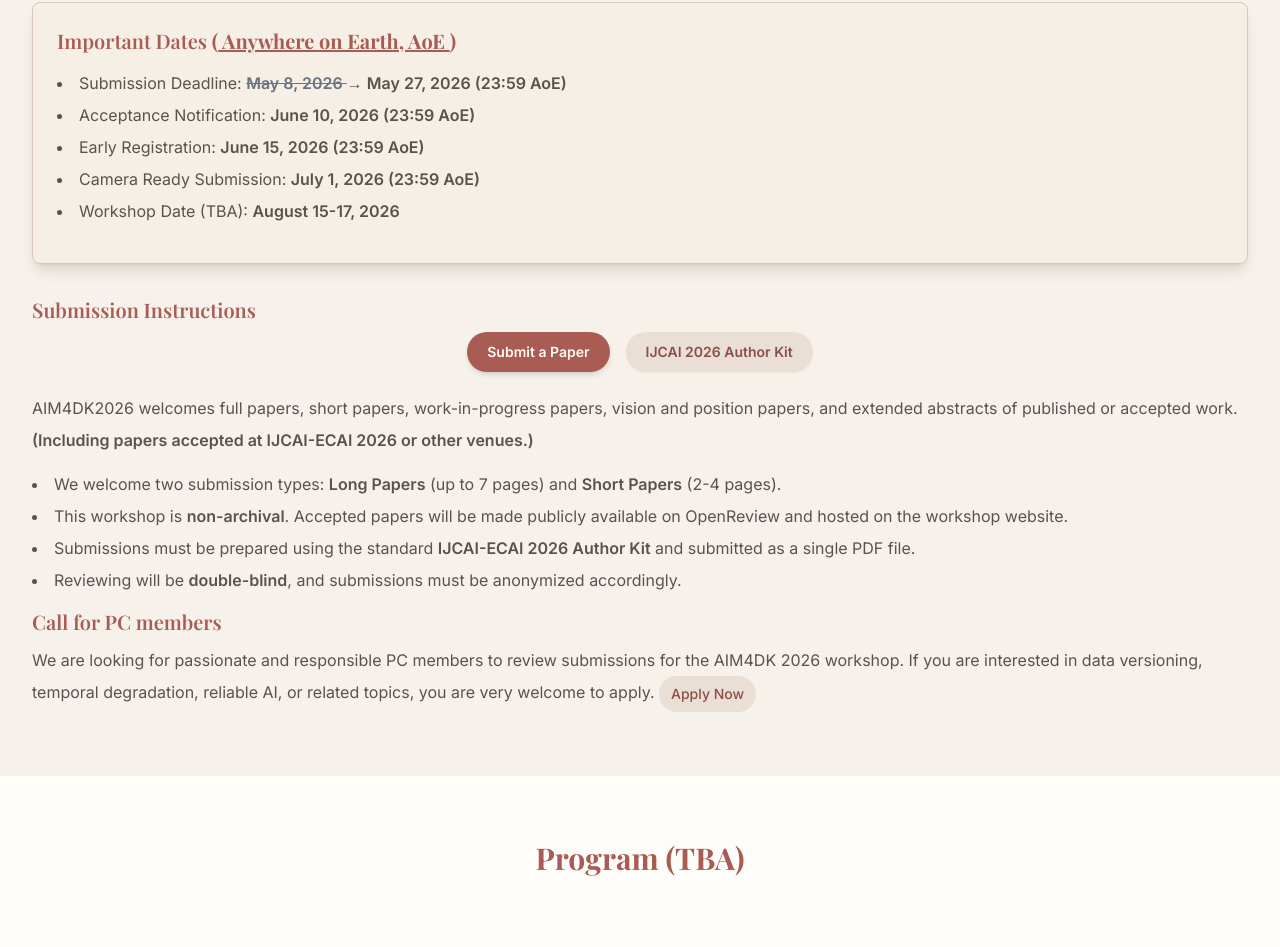
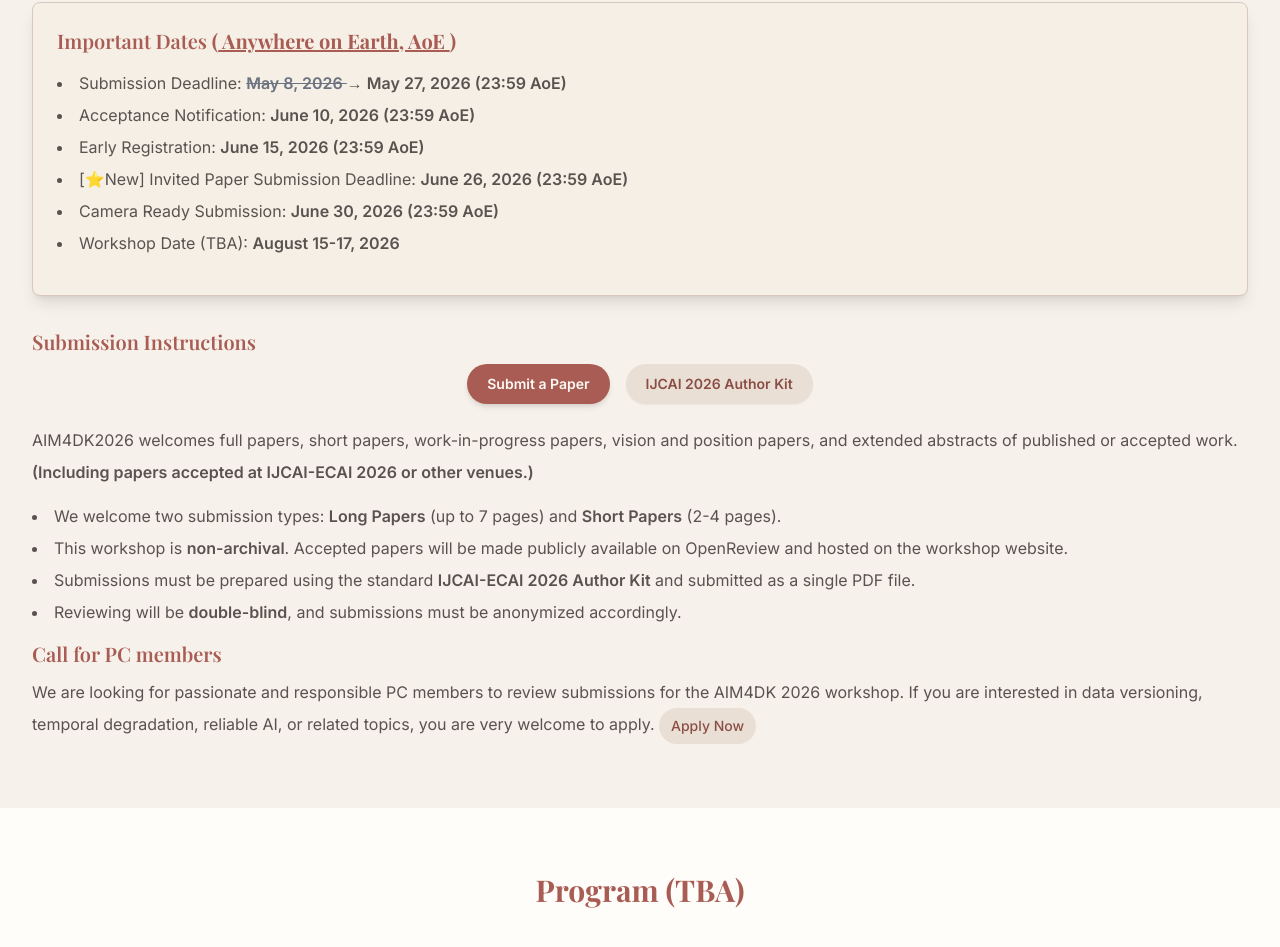
Before and after one commit to ElizaZhou96/aim4dk, a React (Vite) app: page / in a window 1280 px wide. Shown: the part 2979-3926 px from the top of the page. Built offline with nearby package versions, Linux system fonts and the light colour scheme.

Commit message:
Update App.tsx

```diff
--- a/src/App.tsx
+++ b/src/App.tsx
@@ -451,7 +451,10 @@
                     Early Registration: <span className="font-bold">June 15, 2026 (23:59 AoE)</span>
                   </li>
                   <li>
-                    Camera Ready Submission: <span className="font-bold">July 1, 2026 (23:59 AoE)</span>
+                    [⭐New] Invited Paper Submission Deadline: <span className="font-bold">June 26, 2026 (23:59 AoE)</span>
+                  </li>
+                  <li>
+                    Camera Ready Submission: <span className="font-bold">June 30, 2026 (23:59 AoE)</span>
                   </li>
                   <li>
                     Workshop Date (TBA): <span className="font-bold">August 15-17, 2026</span>
```
